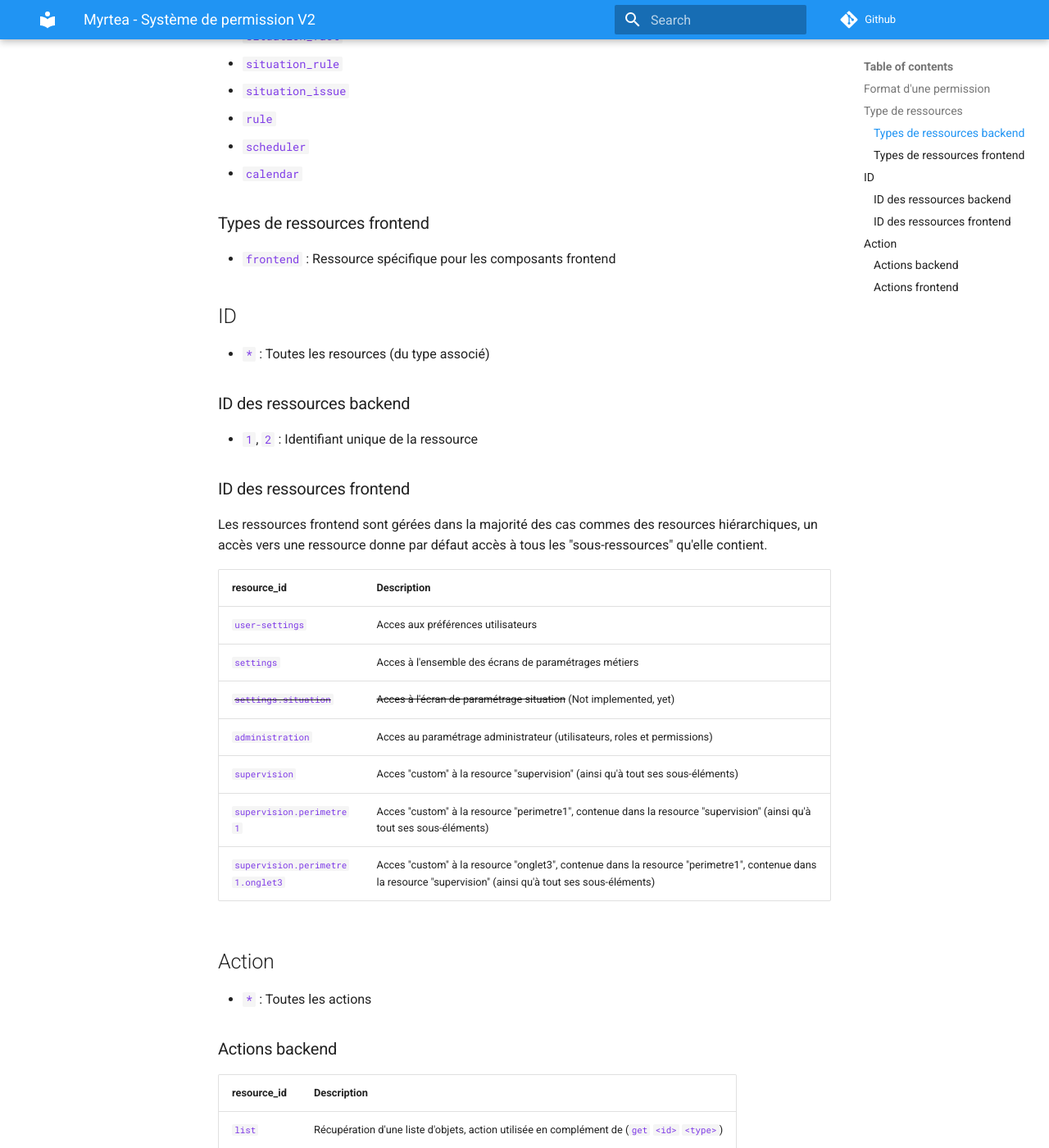
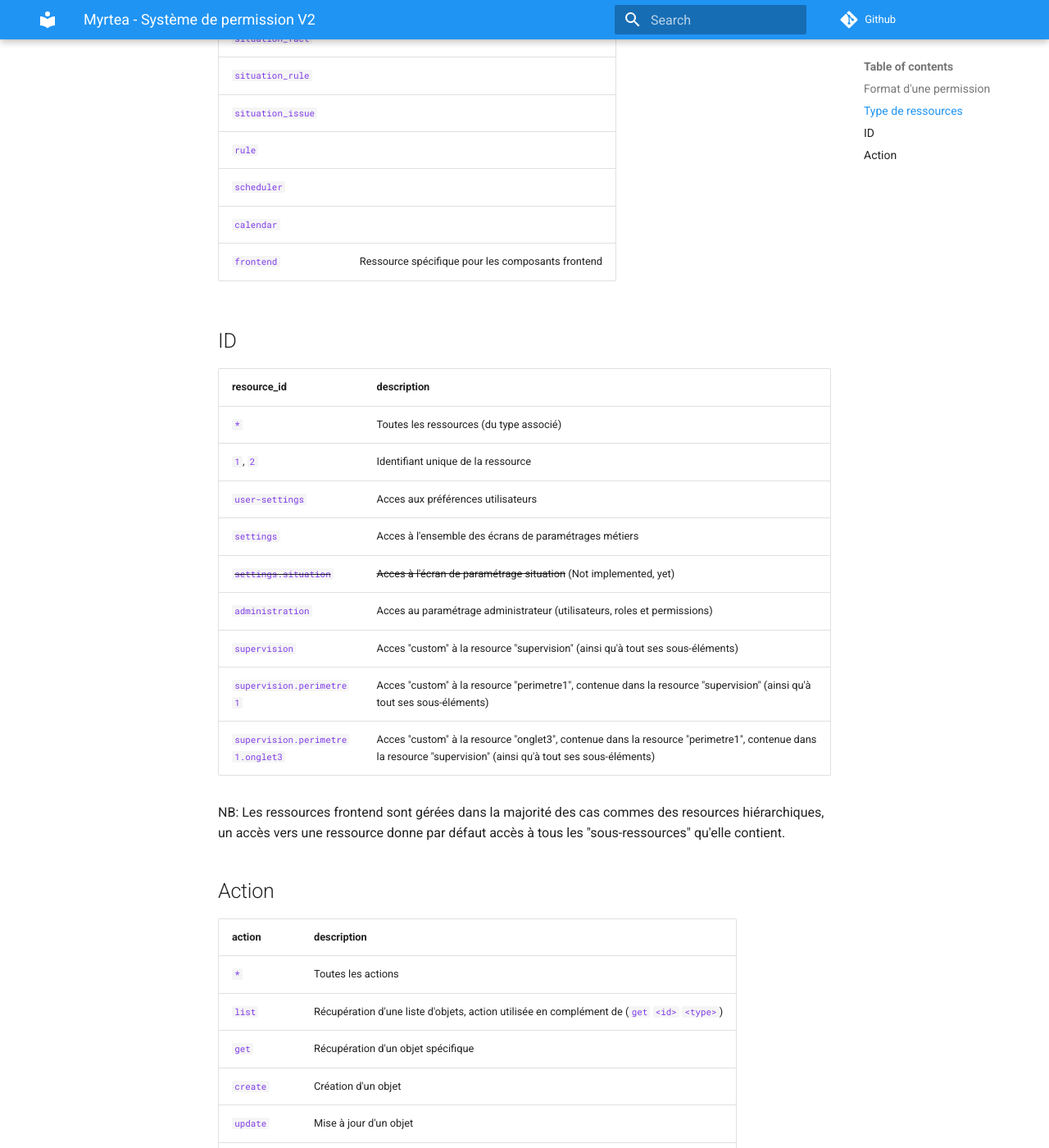
Before and after one commit to myrteametrics/myrtea-docs, an MkDocs documentation site: the page built from docs/security/permissions.md, in a window 1280 px wide and 1400 px high, scrolled down 1500 px. Shown: the whole window at 82% size. Built offline with MkDocs 1.6.1 and Material for MkDocs 9.7.7, drawn with Linux system fonts in a browser that asks for light colours; a script that is not in the unit is left out; some of the changed text lies outside the part shown.

Commit message:
Minor changes on permissions table format

```diff
--- a/docs/security/permissions.md
+++ b/docs/security/permissions.md
@@ -20,50 +20,35 @@ Exemples :
 | `situation`   | `3`                      | `get`    | Droit en lecture sur la situation 3                                            |
 | `situation`   | `*`                      | `get`    | Droit en lecture sur l'ensemble des situations                                 |
 | `*`           | `*`                      | `get`    | Droit en lecture sur l'ensemble des ressources de tous les types               |
-
-| resource_type | resource_id              | action   | resultat                                                                       |
-| ---           | ---                      | ---      | ---                                                                            |
 | `frontend`    | `settings`               | `access` | Spécifique au frontend, donnant la possibilité d'accéder à la resource `settings` (contenant l'ensemble du paramétrage métier) |
 | `frontend`    | `supervision.perimetre1` | `access` | Spécifique au frontend, donnant la possibilité d'accéder à la resource `perimetre1`, contenu dans la resource `supervision`    |
 
 ## Type de ressources
 
-* `*` : Tous les types de resources
-
-### Types de ressources backend
-
-* `user`
-* `role`
-* `permission`
-* `model`
-* `fact`
-* `situation`
-* `situation_instance`
-* `situation_fact`
-* `situation_rule`
-* `situation_issue`
-* `rule`
-* `scheduler`
-* `calendar`
-
-### Types de ressources frontend
-
-* `frontend` : Ressource spécifique pour les composants frontend
+| resource_type | description |
+| --- | --- |
+| `*`  | Tous les types de resources |
+| `user` | |
+| `role` | |
+| `permission` | |
+| `model` | |
+| `fact` | |
+| `situation` | |
+| `situation_instance` | |
+| `situation_fact` | |
+| `situation_rule` | |
+| `situation_issue` | |
+| `rule` | |
+| `scheduler` | |
+| `calendar` | |
+| `frontend` | Ressource spécifique pour les composants frontend |
 
 ## ID
 
-* `*` : Toutes les resources (du type associé)
-
-### ID des ressources backend
-
-* `1`, `2` : Identifiant unique de la ressource
-
-### ID des ressources frontend
-
-Les ressources frontend sont gérées dans la majorité des cas commes des resources hiérarchiques, un accès vers une ressource donne par défaut accès à tous les "sous-ressources" qu'elle contient.
-
-| resource_id | Description |
+| resource_id | description |
 | --- | --- |
+| `*` | Toutes les ressources (du type associé) |
+| `1`, `2` | Identifiant unique de la ressource |
 | `user-settings`| Acces aux préférences utilisateurs |
 | `settings`| Acces à l'ensemble des écrans de paramétrages métiers |
 | ~~`settings.situation`~~ | ~~Acces à l'écran de paramétrage situation~~ (Not implemented, yet) |
@@ -72,21 +57,17 @@ Les ressources frontend sont gérées dans la majorité des cas commes des resou
 | `supervision.perimetre1`| Acces "custom" à la resource "perimetre1", contenue dans la resource "supervision" (ainsi qu'à tout ses sous-éléments) |
 | `supervision.perimetre1.onglet3`| Acces "custom" à la resource "onglet3", contenue dans la resource "perimetre1", contenue dans la resource "supervision" (ainsi qu'à tout ses sous-éléments) |
 
+NB: Les ressources frontend sont gérées dans la majorité des cas commes des resources hiérarchiques, un accès vers une ressource donne par défaut accès à tous les "sous-ressources" qu'elle contient.
+
 ## Action
 
-* `*` : Toutes les actions
-
-### Actions backend
-
-| resource_id | Description |
+| action | description |
 | --- | --- |
+| `*` | Toutes les actions |
 | `list` | Récupération d'une liste d'objets, action utilisée en complément de (`get` `<id>` `<type>`) |
 | `get` | Récupération d'un objet spécifique |
 | `create` | Création d'un objet |
 | `update` | Mise à jour d'un objet |
 | `delete` | Suppression d'un objet |
 | `search` | Recherche sur une situation |
-
-### Actions frontend
-
-* `access` : Acces à une ressource web (en complément du type `frontend`)
+| `access` | Acces à une ressource web (en complément du type `frontend`) |
```
